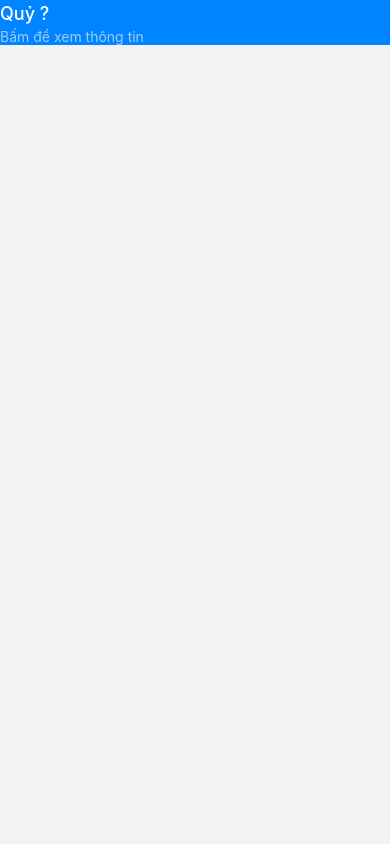
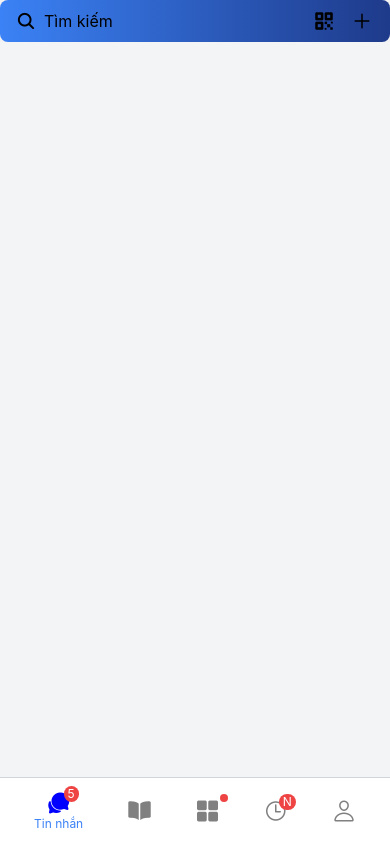
Before and after one commit to dieglevel/NewTechnologyM_Client, a React Native app: screen /Chat in a window 390 px wide. Built offline with nearby package versions, Linux system fonts and the light colour scheme.

Commit message:
update chat screen no conversation

```diff
--- a/src/apps/components/chat/chat-header.tsx
+++ b/src/apps/components/chat/chat-header.tsx
@@ -1,20 +1,61 @@
-import { Text, View } from "react-native";
+import React from "react";
+import { TextInput, View, TouchableOpacity, Text } from "react-native";
+import { Ionicons } from "@expo/vector-icons";
 
 export const ChatHeader = () => {
-	return (
-		<View className="flex bg-sidebar w-full ">
-         <View>
+  return (
+    <View className="w-full h-screen">
+      <View className="flex-row items-center bg-gradient-to-r from-blue-500 to-blue-900 p-2 rounded-lg w-full">
+        <Ionicons name="search" size={20} color="black" className="mx-2" />
+        <TextInput
+          className="flex-1 text-black text-base"
+          placeholder="Tìm kiếm"
+          placeholderTextColor="black"
+        />
+        <Ionicons name="qr-code" size={20} color="black" className="mx-2" />
+        <Ionicons name="add" size={24} color="black" className="mx-2" />
+      </View>
 
-         </View>
+      {/* Nội dung chính */}
+      <View className="flex-1 bg-gray-100 w-full"></View>
 
-			<View>
-				<Text className="text-white font-medium text-lg">Quỷ ?</Text>
-				<Text className="text-white opacity-60">Bấm để xem thông tin</Text>
-			</View>
+      <View className="absolute bottom-0 w-full bg-white p-3 border-t border-gray-300 flex-row justify-around items-center">
+        <TouchableOpacity className="items-center">
+          <View className="relative">
+            <Ionicons name="chatbubbles" size={24} color="blue" />
+            <View className="absolute -top-1 -right-2 bg-red-500 rounded-full px-1">
+              <Text className="text-white text-xs">5</Text>
+            </View>
+          </View>
+          <Text className="text-blue-500 text-xs">Tin nhắn</Text>
+        </TouchableOpacity>
 
-         <View>
+        <TouchableOpacity className="items-center">
+          <Ionicons name="book" size={24} color="gray" />
+        </TouchableOpacity>
 
-         </View>
-		</View>
-	);
+        <TouchableOpacity className="items-center">
+          <View className="relative">
+            <Ionicons name="grid" size={24} color="gray" />
+            <View className="absolute -top-1 -right-2 bg-red-500 rounded-full w-2 h-2"></View>
+          </View>
+        </TouchableOpacity>
+
+        <TouchableOpacity className="items-center">
+          <View className="relative">
+            <Ionicons name="time-outline" size={24} color="gray" />
+            <View className="absolute -top-1 -right-2 bg-red-500 rounded-full px-1">
+              <Text className="text-white text-xs">N</Text>
+            </View>
+          </View>
+        </TouchableOpacity>
+
+        <TouchableOpacity className="items-center">
+          <Ionicons name="person-outline" size={24} color="gray" />
+        </TouchableOpacity>
+      </View>
+    </View>
+  );
 };
+
+export default ChatHeader;
--- a/src/apps/components/index.ts
+++ b/src/apps/components/index.ts
@@ -1,2 +1,2 @@
-export * from "./loading";
+export * from "./Loading";
 export * from './safe-area-view';
--- a/src/apps/navigations/root-screen-app.tsx
+++ b/src/apps/navigations/root-screen-app.tsx
@@ -1,21 +1,25 @@
 import { NavigationContainer } from "@react-navigation/native";
-
 import { Chat, LoginScreen, OTPScreen, RegisterScreen, UserDetailScreen } from "@/apps/screens";
 import { Stack } from "@/libs/navigation";
 import { BottomTabScreenApp } from "./bottom-tab-acreen-app";
 
 export const RootScreenApp = () => {
-
-
 	return (
 		<NavigationContainer>
 			<Stack.Navigator
-				initialRouteName="Chat"
+				initialRouteName="Login"
 				screenOptions={{
 					headerShown: false,
 					animation: "fade_from_bottom",
 				}}
 			>
+				<Stack.Screen
+					options={{
+						statusBarBackgroundColor: "gray",
+					}}
+					name="Login"
+					component={LoginScreen}
+				/>
 				<Stack.Screen
 					name="BottomTabScreenApp"
 					component={BottomTabScreenApp}
@@ -39,24 +43,16 @@ export const RootScreenApp = () => {
 					options={{
 						statusBarBackgroundColor: "gray",
 					}}
-					name="Login"
-					component={LoginScreen}
-				/>
-				<Stack.Screen
-					options={{
-						statusBarBackgroundColor: "gray",
-					}}
 					name="UserDetail"
 					component={UserDetailScreen}
 				/>
-								<Stack.Screen
+				<Stack.Screen
 					options={{
 						statusBarBackgroundColor: "gray",
 					}}
 					name="Chat"
 					component={Chat}
 				/>
-
 			</Stack.Navigator>
 		</NavigationContainer>
 	);
--- a/src/apps/screens/login/login.tsx
+++ b/src/apps/screens/login/login.tsx
@@ -11,9 +11,11 @@ import {
 	TouchableWithoutFeedback,
 	View,
 } from "react-native";
+import { useNavigation } from "@react-navigation/native";
 import { texts } from "./handle";
 
 export const LoginScreen = () => {
+	const navigation = useNavigation();
 	const [language, setLanguage] = useState<string>("vi");
 	const [isModalVisible, setIsModalVisible] = useState<boolean>(false);
 	const [currentPage, setCurrentPage] = useState<number>(0);
@@ -51,6 +53,10 @@ export const LoginScreen = () => {
 
 	const handlePressCloseModal = () => {
 		setIsModalVisible(false);
+	};
+
+	const handleLoginPress = () => {
+		navigation.navigate("Chat");
 	};
 
 	return (
@@ -117,7 +123,10 @@ export const LoginScreen = () => {
 			</View>
 
 			<View className="flex-col w-full items-center mb-6">
-				<TouchableOpacity className="bg-blue-500 p-4 rounded-full w-4/5 items-center">
+				<TouchableOpacity
+					className="bg-blue-500 p-4 rounded-full w-4/5 items-center"
+					onPress={handleLoginPress}
+				>
 					<Text className="text-white text-center font-medium">{texts[language].login}</Text>
 				</TouchableOpacity>
 				<TouchableOpacity className="bg-gray-200 p-4 rounded-full w-4/5 items-center mt-4">
```
